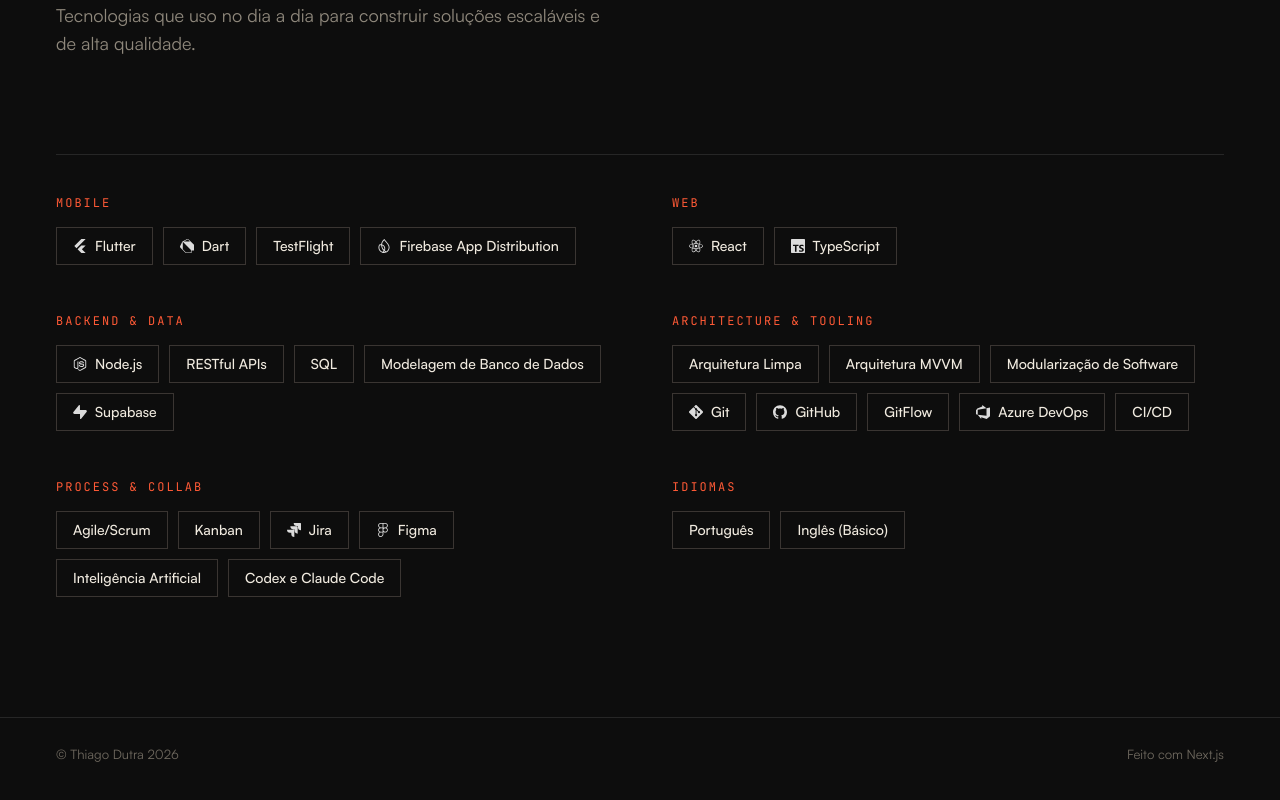
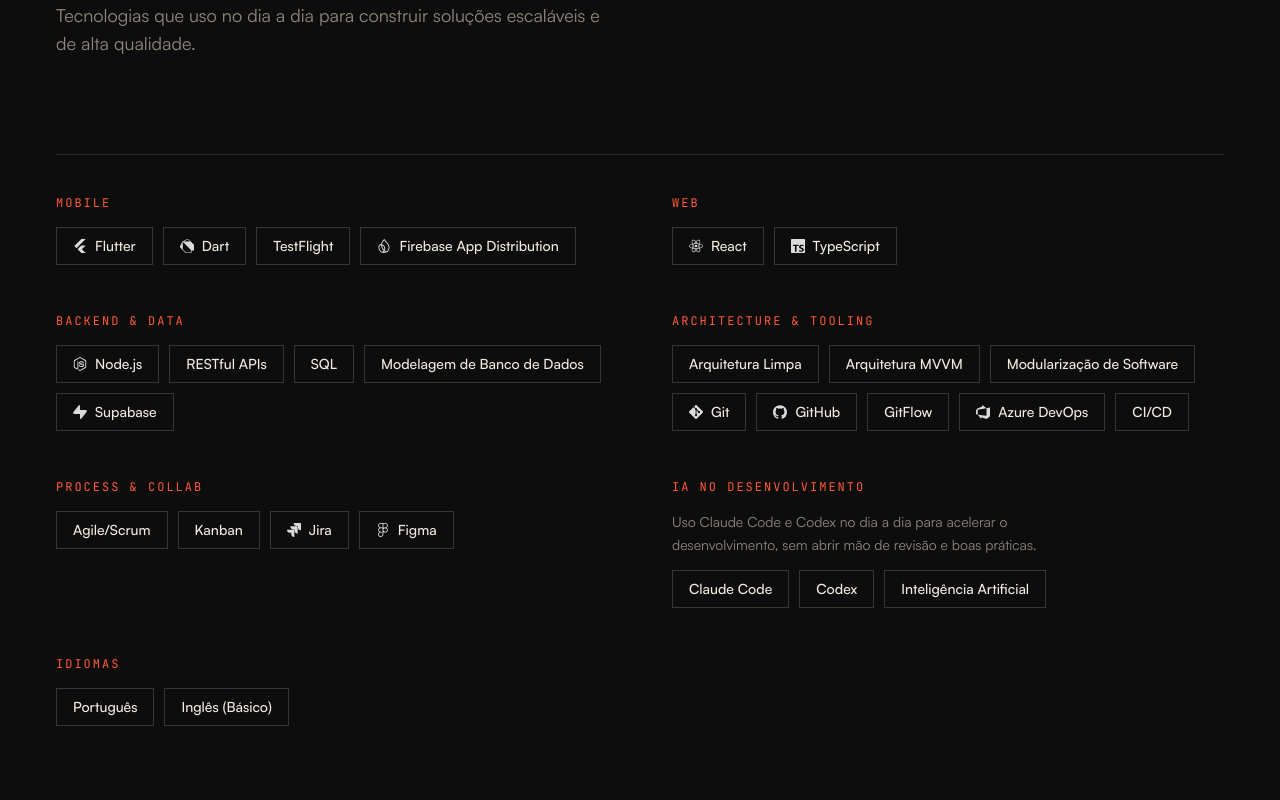
Before and after one commit to dutrathiagodev/portifolio, a Next.js app: page /skills in a window 1280 px wide. Shown: the part 404-1204 px from the top of the page. Built offline with nearby package versions, Linux system fonts and the light colour scheme.

Commit message:
feat: adiciona grupo IA no desenvolvimento (Claude Code e Codex) em Skills

```diff
--- a/src/components/sections/skills/skills.tsx
+++ b/src/components/sections/skills/skills.tsx
@@ -13,6 +13,7 @@ export function Skills() {
         {groups.map((group) => (
           <div key={group.label} className="skills-group">
             <p className="group-label">{group.label}</p>
+            {group.note && <p className="group-note">{group.note}</p>}
             <div className="tag-list">
               {group.skills.map((skill) => (
                 <span key={skill.name}>
--- a/src/content/skills.ts
+++ b/src/content/skills.ts
@@ -55,8 +55,15 @@ export const skillsContent: SkillsContent = {
         { name: "Kanban" },
         { name: "Jira", icon: icon("jira") },
         { name: "Figma", icon: icon("figma") },
+      ],
+    },
+    {
+      label: "IA NO DESENVOLVIMENTO",
+      note: "Uso Claude Code e Codex no dia a dia para acelerar o desenvolvimento, sem abrir mão de revisão e boas práticas.",
+      skills: [
+        { name: "Claude Code" },
+        { name: "Codex" },
         { name: "Inteligência Artificial" },
-        { name: "Codex e Claude Code" },
       ],
     },
     {
--- a/src/types/skills.ts
+++ b/src/types/skills.ts
@@ -7,6 +7,7 @@ export type Skill = {
 
 export type SkillGroup = {
   label: string;
+  note?: string;
   skills: Skill[];
 };
 
```
